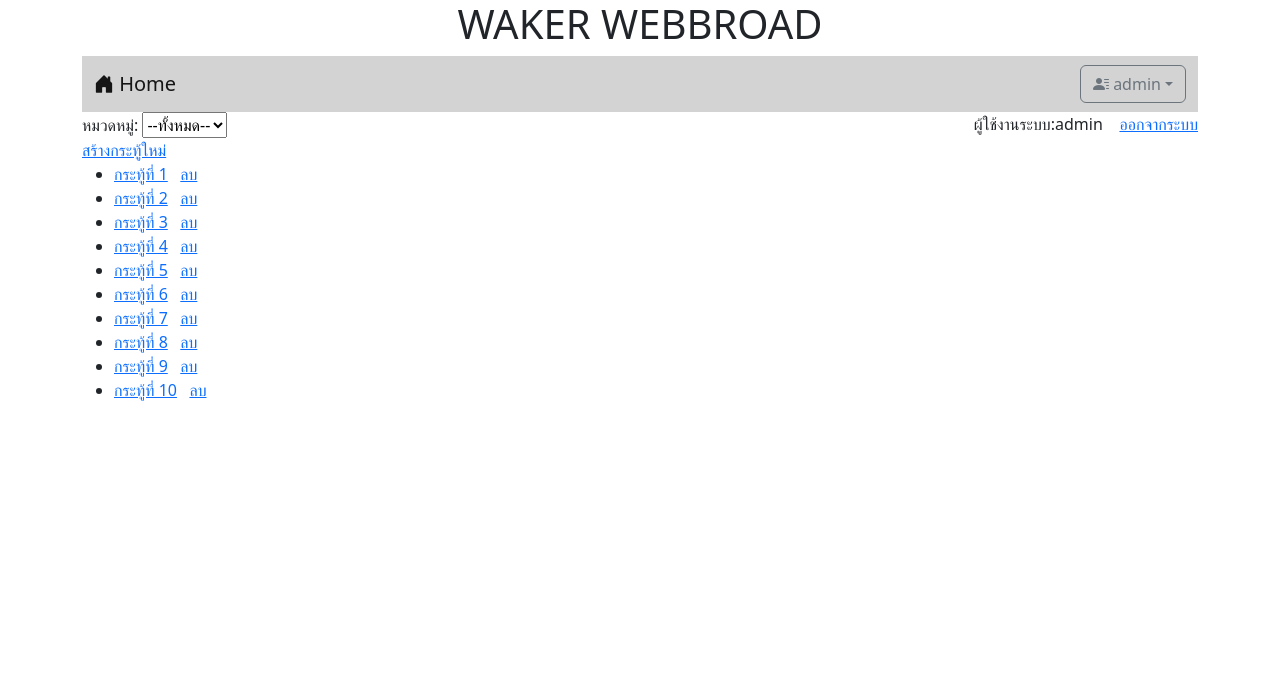
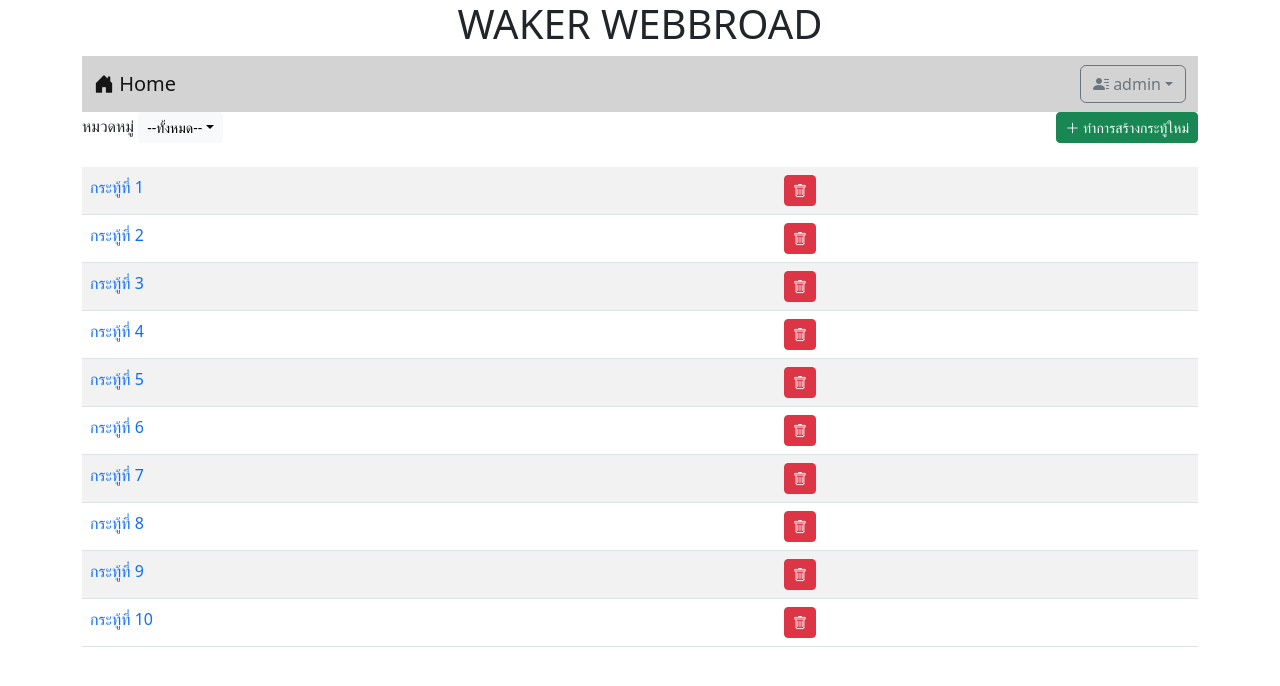
Before and after one commit to IRAFRIX/WebApp-EnEt-C, a PHP site: page /index.php in a window 1280 px wide. Shown: the top 686 px of the page. Run offline with PHP 8.4, Linux system fonts and the light colour scheme; the visitor is signed in with stand-in values (Sample User, id 1); some libraries are stand-ins or nearby versions.

Commit message:
more Boot

```diff
--- a/index.php
+++ b/index.php
@@ -53,32 +53,34 @@
     <div class="container">
     <H1 style="text-align: center ;">WAKER WEBBROAD</H1>
     <?php include "nav.php"; ?>
-    หมวดหมู่:
-    <select name="thing">
-        <option value="All">--ทั้งหมด--</option>
-        <option value="Normal">เรื่องทั่วไป</option>
-        <option value="Learn">เรื่องเรียน</option>
-    </select>
-    <div style="float:right ;">
-        <?php
-        echo "ผู้ใช้งานระบบ:".$_SESSION['username'];
-        ?>
-        &nbsp;&nbsp;
-        <a href="logout.php">ออกจากระบบ</a>
+    <div class="d-flex justify-content-between">
+        <div>
+            <label>หมวดหมู่</label>
+            <span class="dropdown">
+                <button class="btn btn-light dropdown-toggle btn-sm"
+                type="button" id="button2" data-bs-toggle="dropdown"
+                aria-expanded="false">--ทั้งหมด--</button>
+                <ul class="dropdown-menu" aria-labelledby="button2">
+                    <li><a href="#" class="dropdown-item">ทั้งหมด</a></li>
+                    <li><a href="#" class="dropdown-item">เรื่องเรียน</a></li>
+                    <li><a href="#" class="dropdown-item">เรื่องทั่วไป</a></li>
+                </ul>
+            </span>
+        </div>
+        <div><a href="newpost.php" class="btn btn-success btn-sm"><i class="bi bi-plus-lg"></i> ทำการสร้างกระทู้ใหม่</a></div>
     </div>
     <br>
-    <a href="newpost.php">สร้างกระทู้ใหม่</a>
-    <ul>
+    <table class="table table-striped">
         <?php
             for($i=1;$i<=10;$i++){
-                echo "<li>";
-                echo "<a href=post.php?id="."$i".">กระทู้ที่ ".$i."</a>";
-                if($_SESSION['role'] == "a"){
-                    echo "&nbsp;&nbsp;&nbsp;<a href=delete.php?id=$i>ลบ</a>";
+                echo "<tr><td><a href=post.php?id=$i style=text-decoration:none>กระทู้ที่ ".$i."</a></td>";
+                if ($_SESSION['role'] =='a'){
+                    echo"<td><a href=delete.php?id=$i class='btn btn-danger btn-sm'><i class='bi bi-trash'></i></a></td>";
                 }
-                echo "</li>";
+                echo"</tr>";
             }
         ?>
+    </table>
     </ul>
     </div>
     </div>
```
